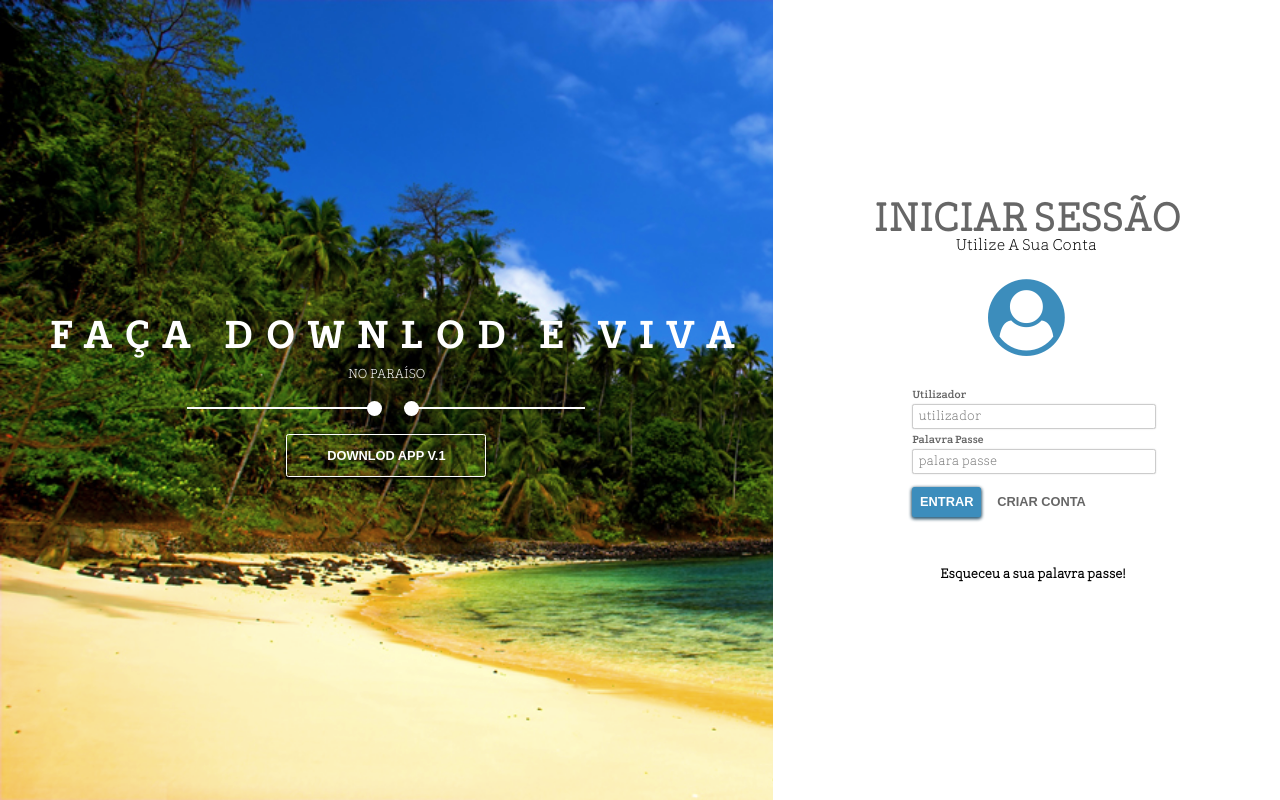
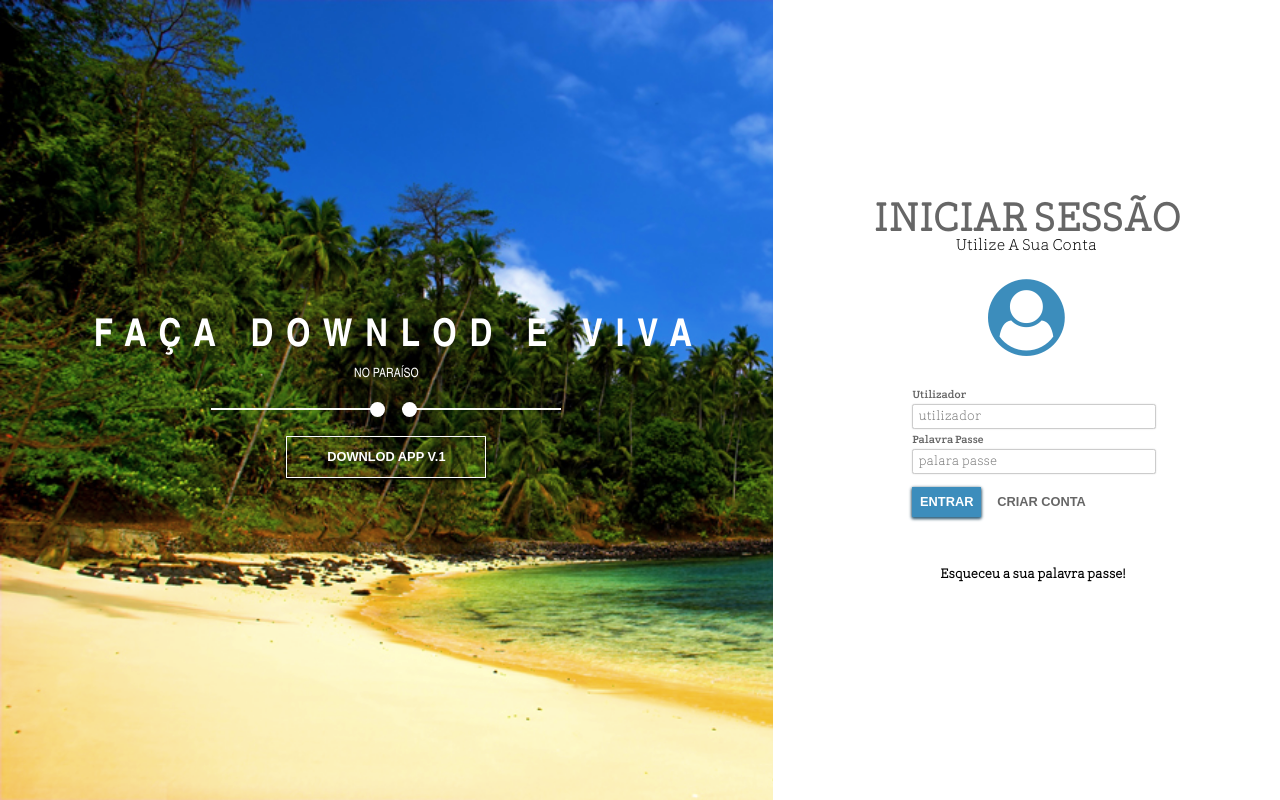
Before and after one commit to afro-black/islands, a PHP site: page /app/ in a window 1280 px wide. Run offline with PHP 8.4, Linux system fonts and the light colour scheme.

Commit message:
index final

```diff
--- a/css/css.css
+++ b/css/css.css
@@ -12,6 +12,11 @@
     transform: rotate(0deg); }
   100% {
     transform: rotate(-360deg); } }
+@keyframes fadeIn {
+  0% {
+    transform: scale(0); }
+  100% {
+    transform: scale(1); } }
 @keyframes mouve {
   0% {
     transform: translateX(0); }
@@ -226,7 +231,7 @@ div.load {
 
 .btn-cancel {
   padding: 0.6rem;
-  border-radius: 0.2rem;
+  border-radius: 0.8%;
   border: 0;
   font-size: 1rem;
   font-weight: 900;
@@ -234,7 +239,7 @@ div.load {
   background: transparent;
   color: rgba(0, 0, 0, 0.6);
   text-transform: capitalize;
-  box-shadow: 0 0.1rem 0.3rem rgba(0, 0, 0, 0.8), 0 0.1rem 0.3rem #000000;
+  box-shadow: 0 0.1rem 0.26rem rgba(0, 0, 0, 0.8), 0 0.1rem 0.26rem #000000;
   text-transform: uppercase;
   box-shadow: 0 0  0 transparent; }
   .btn-cancel:hover {
@@ -244,7 +249,7 @@ div.load {
 
 .btn-branco {
   padding: 0.6rem;
-  border-radius: 0.2rem;
+  border-radius: 0.8%;
   border: 0;
   font-size: 1rem;
   font-weight: 900;
@@ -252,14 +257,14 @@ div.load {
   background: transparent;
   color: #ffffff;
   text-transform: capitalize;
-  box-shadow: 0 0.1rem 0.3rem rgba(0, 0, 0, 0.8), 0 0.1rem 0.3rem #000000;
+  box-shadow: 0 0.1rem 0.26rem rgba(0, 0, 0, 0.8), 0 0.1rem 0.26rem #000000;
   text-transform: uppercase; }
   .btn-branco:hover {
     cursor: pointer; }
 
 .btn-confirmar {
   padding: 0.6rem;
-  border-radius: 0.2rem;
+  border-radius: 0.8%;
   border: 0;
   font-size: 1rem;
   font-weight: 900;
@@ -267,14 +272,14 @@ div.load {
   background: #3c8dbc;
   color: #ffffff;
   text-transform: capitalize;
-  box-shadow: 0 0.1rem 0.3rem rgba(60, 141, 188, 0.8), 0 0.1rem 0.3rem #000000;
+  box-shadow: 0 0.1rem 0.26rem rgba(60, 141, 188, 0.8), 0 0.1rem 0.26rem #000000;
   text-transform: uppercase; }
   .btn-confirmar:hover {
     cursor: pointer; }
 
 .btn-registar {
   padding: 0.6rem;
-  border-radius: 0.2rem;
+  border-radius: 0.8%;
   border: 0;
   font-size: 1rem;
   font-weight: 900;
@@ -282,7 +287,7 @@ div.load {
   background: transparent;
   color: rgba(0, 0, 0, 0.6);
   text-transform: capitalize;
-  box-shadow: 0 0.1rem 0.3rem rgba(0, 0, 0, 0.8), 0 0.1rem 0.3rem #000000;
+  box-shadow: 0 0.1rem 0.26rem rgba(0, 0, 0, 0.8), 0 0.1rem 0.26rem #000000;
   text-transform: uppercase;
   box-shadow: 0 0  0 transparent; }
   .btn-registar:hover {
@@ -292,7 +297,7 @@ div.load {
 
 .btn-eliminar {
   padding: 0.6rem;
-  border-radius: 0.2rem;
+  border-radius: 0.8%;
   border: 0;
   font-size: 1rem;
   font-weight: 900;
@@ -300,7 +305,7 @@ div.load {
   background: #c00;
   color: #ffffff;
   text-transform: capitalize;
-  box-shadow: 0 0.1rem 0.3rem rgba(204, 0, 0, 0.8), 0 0.1rem 0.3rem #000000;
+  box-shadow: 0 0.1rem 0.26rem rgba(204, 0, 0, 0.8), 0 0.1rem 0.26rem #000000;
   text-transform: uppercase; }
   .btn-eliminar:hover {
     cursor: pointer; }
--- a/css/index.css
+++ b/css/index.css
@@ -61,14 +61,14 @@
       text-align: center; }
       .contiudo .info .bem-vindo > hgroup {
         margin-top: 2rem;
-        animation-duration: 5s;
-        animation-name: zoom; }
+        animation-duration: 4s;
+        animation-name: fadeIn;
+        font-family: 'Arial Narrow'; }
         .contiudo .info .bem-vindo > hgroup h1 {
-          font-family: Tulia_bold;
           font-size: 3rem;
           color: #ffffff;
           text-transform: uppercase;
-          font-weight: lighter;
+          font-weight: 900;
           letter-spacing: 1rem;
           margin-left: 2rem;
           line-height: 2.5rem; }
@@ -110,7 +110,7 @@
         font-size: 1rem !important;
         padding: 1rem !important;
         padding: 0.6rem;
-        border-radius: 0.2rem;
+        border-radius: 0.8%;
         border: 0;
         font-size: 1rem;
         font-weight: 900;
@@ -118,7 +118,7 @@
         background: transparent;
         color: #ffffff;
         text-transform: capitalize;
-        box-shadow: 0 0.1rem 0.3rem rgba(0, 0, 0, 0.8), 0 0.1rem 0.3rem #000000;
+        box-shadow: 0 0.1rem 0.26rem rgba(0, 0, 0, 0.8), 0 0.1rem 0.26rem #000000;
         text-transform: uppercase;
         border: 0.1rem solid #ffffff; }
         .contiudo .info .bem-vindo button:hover {
@@ -133,8 +133,6 @@
     justify-content: center;
     max-width: 456px;
     min-width: 456px; }
-    .contiudo .login > div.load {
-      width: 50%; }
     .contiudo .login .form-registo {
       height: 100%;
       position: absolute;
@@ -173,13 +171,6 @@
       .contiudo .login div.fa::before {
         font-size: 6rem;
         color: #3c8dbc; }
-    .contiudo .login div.load {
-      margin-top: 1rem;
-      height: 30px;
-      font-size: 1.4rem;
-      color: #3c8dbc;
-      font-family: Tulia_bold;
-      letter-spacing: 0.2rem; }
     .contiudo .login div.buttom {
       margin-top: 0.5rem; }
       .contiudo .login div.buttom .btn-confirmar {
--- a/dashbord/componente/corpo-index.php
+++ b/dashbord/componente/corpo-index.php
@@ -204,10 +204,8 @@
 	<section class="corpo-dash">
 							<section class="info">
 
- 							<!-- <i class="fa fa-podcast"></i>
-							<span>Selecione um item para ler dados</span>
-							a ser trabalhado  -->
-
+ 							<i class="fa fa-podcast"></i>
+							<span>Selecione um item para mais detalhes</span>
 
 						<!-- aki dados  de loads-->
 
--- a/dashbord/componente/menu-lateral.php
+++ b/dashbord/componente/menu-lateral.php
@@ -1,7 +1,7 @@
 				<nav class="menu-latera menu-l-is-ative">
-						<h1 class="fa fa-bars " id="dashboard"><span>dashboard</span></h1>
+						<h1 class="fa fa-bars " id="dashboard"><span>menu</span></h1>
 						<ul>
-							<li><a class="fa fa-home" href=""><span>home</span></a></li>
+							<li><a class="fa fa-dashboard" href=""><span>dashboard</span></a></li>
 							<li><a class="fa fa-user" href=""><span>perfil</span></a></li>
 							<br>
 							<li><a class="fa fa-cube" href=""><span>restaurante</span></a></li>
--- a/scss/_class.scss
+++ b/scss/_class.scss
@@ -50,6 +50,7 @@
 			}
 	}
 	.noti-contiudo{
+
 		@include flex(row,nowrap);
 		i{
 				font-size: 3.5rem;
--- a/scss/_mixer.scss
+++ b/scss/_mixer.scss
@@ -14,7 +14,7 @@
 }
 @mixin btn($fundo,$color){
 			padding: 0.6rem;
-			border-radius: 0.2rem;
+			border-radius: 0.8%;
 			border:0;
 			font-size: 1rem;
 			 font-weight: 900;
@@ -22,72 +22,50 @@
 			background: $fundo;
 			color:$color;
 			text-transform: capitalize;
-			box-shadow: 0 0.1rem  0.3rem rgba($fundo,0.8),
-						0 0.1rem 0.3rem $preto;
+			box-shadow: 0 0.1rem  0.26rem rgba($fundo,0.8),
+						0 0.1rem 0.26rem $preto;
 						text-transform: uppercase;
 
 			&:hover {
 				cursor: pointer;
 			}
 }
+@mixin tabs(){
+	ul{
+			@include flex(row,nowrap);
+			li{
+				position: relative;
+				font-family: Tulia_bold;
+				font-size: 1rem;
+				list-style: none;
+				padding: 0.5rem 1rem 0.5rem 0rem;
+				text-align: center;
+				text-transform: capitalize;
+				font-weight: 700;
+				color:$preto;
+				transition: color 1s linear;
+				&:before{
+					content:"";
+					position: absolute;
+					left: 12%;
+					width: 50%;
+					bottom: 0;
+					border-bottom:0.3rem solid $azul;
+					transform:scale(0);
+					transition: transform 0.5s linear;
+				}
+				&:hover{
+					color:$azul;
+					transition: color 0.3s linear;
+					cursor:pointer;
+				}
+				&:first-child{
+					margin-left: 1rem;
+				}
+			}
+		}
+}
 
 @mixin imgInput(){
 
-					position: relative;
-					border:0.2rem dashed $cinza;
-					width:10rem+0.6rem;
-					border-radius: 2%;
-					margin-top: 1rem;
-						label{
-							position: absolute;
-							top:-1.3rem;
-							margin-bottom: 0.2rem;
-							font-size: 0.8rem!important;
-							text-transform: capitalize;
-							font-family: Tulia_bold;
-							color: rgba($preto,0.6);
-						}
-
-				.img{
-					position: relative;
-					//background: url('../img/user.png') center no-repeat;
-  					background-size: cover;
-  					width:10rem;
-					height: 10rem;
-					margin: 0.3rem;
-					&::after{
-						content: "\f03e";
-						  font-family:'FontAwesome';
-						position: absolute;
-						font-size: 3rem;
-						color: $cinza;
-						text-align: center;
-						padding: 3.5rem;
-					}
-
-				}
-				.icon{
-					top:0;
-					width:100%;
-					height: 100%;
-					position: absolute;
-
-
-
-				}
-					&:hover{
-						border:0.2rem dashed $azul;
-						.img{
-							&::after{
-							color:$azul;}
-						}
-						.icon{
-							cursor: pointer;
-
-						}
-					}
-
-			input[type=file]{
-					display: none;
-				}
 }
--- a/scss/index.scss
+++ b/scss/index.scss
@@ -34,20 +34,23 @@
 
 		>hgroup{
 			margin-top: 2rem;
-			 animation-duration: 5s;
- 			 animation-name: zoom;
+			 animation-duration: 4s;
+ 			 animation-name: fadeIn ;
+ 			 font-family: 'Arial Narrow';
+
 			h1{
-				font-family: Tulia_bold;
+
 				font-size: 3rem;
 				color:$branco;
 				text-transform: uppercase;
-				font-weight: lighter;
+				font-weight: 900;
 				letter-spacing:1rem;
 				margin-left: 2rem;
 				line-height: 2.5rem;
 
 			}
 			h2{
+
 				margin-top:1rem;
 				font-size: 1rem;
 				color:$branco;
```
Also changed, not shown: css/dashbord.css (+6 -4 lines), scss/animate.scss (+7 -2 lines), scss/dashbord.scss (+5 -4 lines), scss/perfil.scss (+3 -36 lines), 3 other files.
